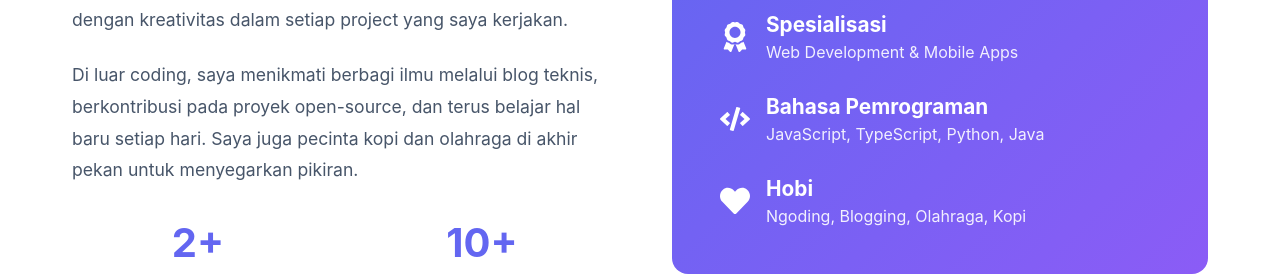
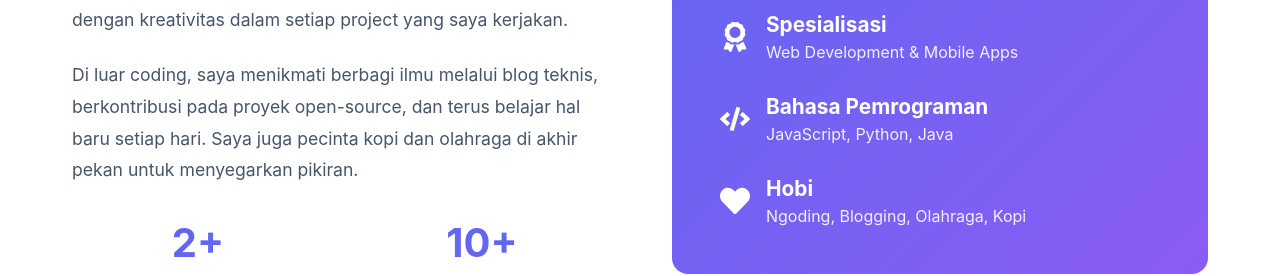
Before and after one commit to FadliRam07/portofolio, a React (Create React App) app: page / in a window 1280 px wide. Shown: the part 1288-1564 px from the top of the page. Built offline with nearby package versions, Linux system fonts and the light colour scheme; no server answers; sample sign-in values are in the browser's storage.

Commit message:
Perbaikan

```diff
--- a/src/components/About.jsx
+++ b/src/components/About.jsx
@@ -73,7 +73,7 @@ function About() {
             <FaCode size={30} />
             <div>
               <h3 style={{ fontSize: '1.3rem', marginBottom: '0.3rem' }}>Bahasa Pemrograman</h3>
-              <p style={{ opacity: 0.9 }}>JavaScript, TypeScript, Python, Java</p>
+              <p style={{ opacity: 0.9 }}>JavaScript, Python, Java</p>
             </div>
           </div>
           <div style={{ display: 'flex', alignItems: 'center', gap: '1rem' }}>
--- a/src/components/Skills.jsx
+++ b/src/components/Skills.jsx
@@ -3,7 +3,7 @@ import { FaReact, FaNodeJs, FaDatabase, FaMobileAlt, FaTools } from 'react-icons
 
 function Skills() {
   const skills = {
-    frontend: ['React', 'Next.js', 'TypeScript', 'JavaScript', 'HTML5', 'CSS3', 'Tailwind CSS', 'Bootstrap'],
+    frontend: ['React', 'Next.js', 'JavaScript', 'HTML5', 'CSS3', 'Tailwind CSS', 'Bootstrap'],
     backend: [ 'Python', 'Firebase'],
     database: [ 'MySQL', 'PHPMyAdmin',],
     tools: ['Git', 'GitHub', 'VS Code', 'Figma',],
```
